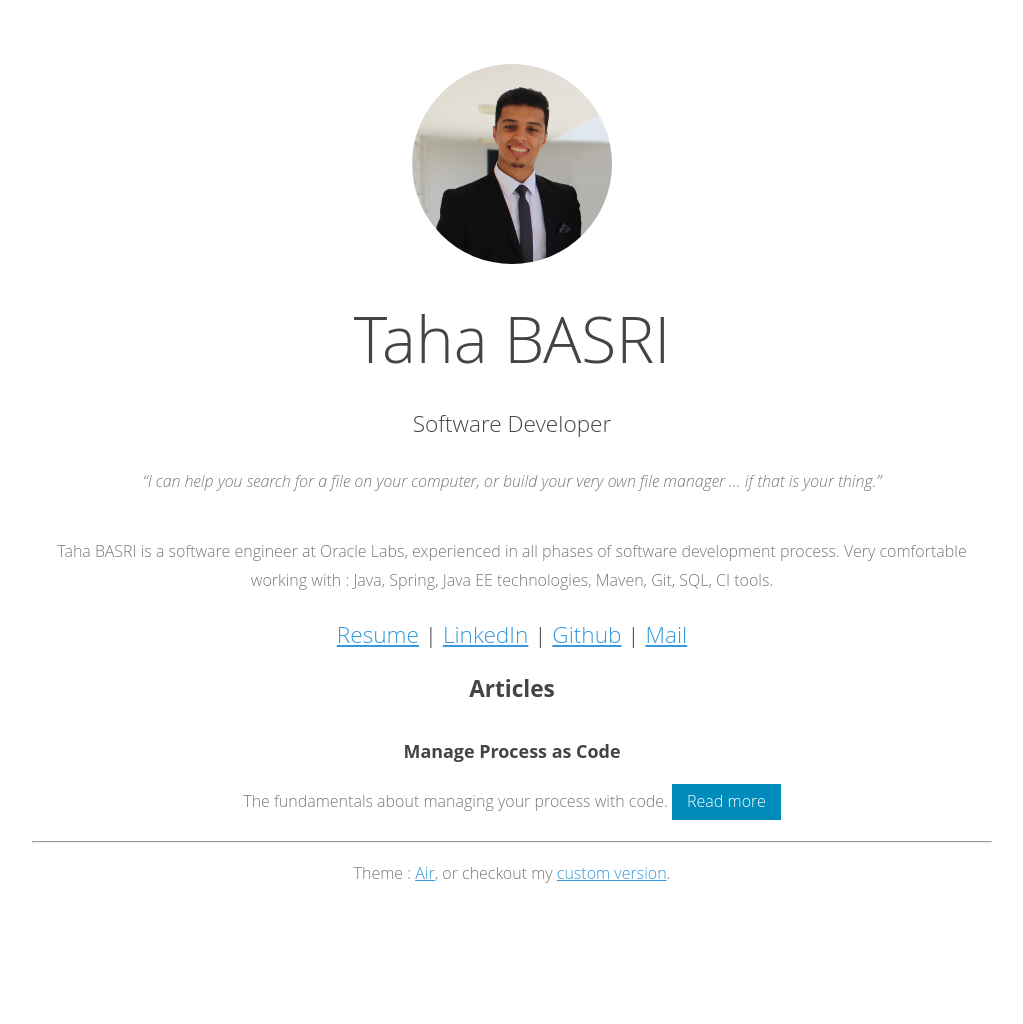
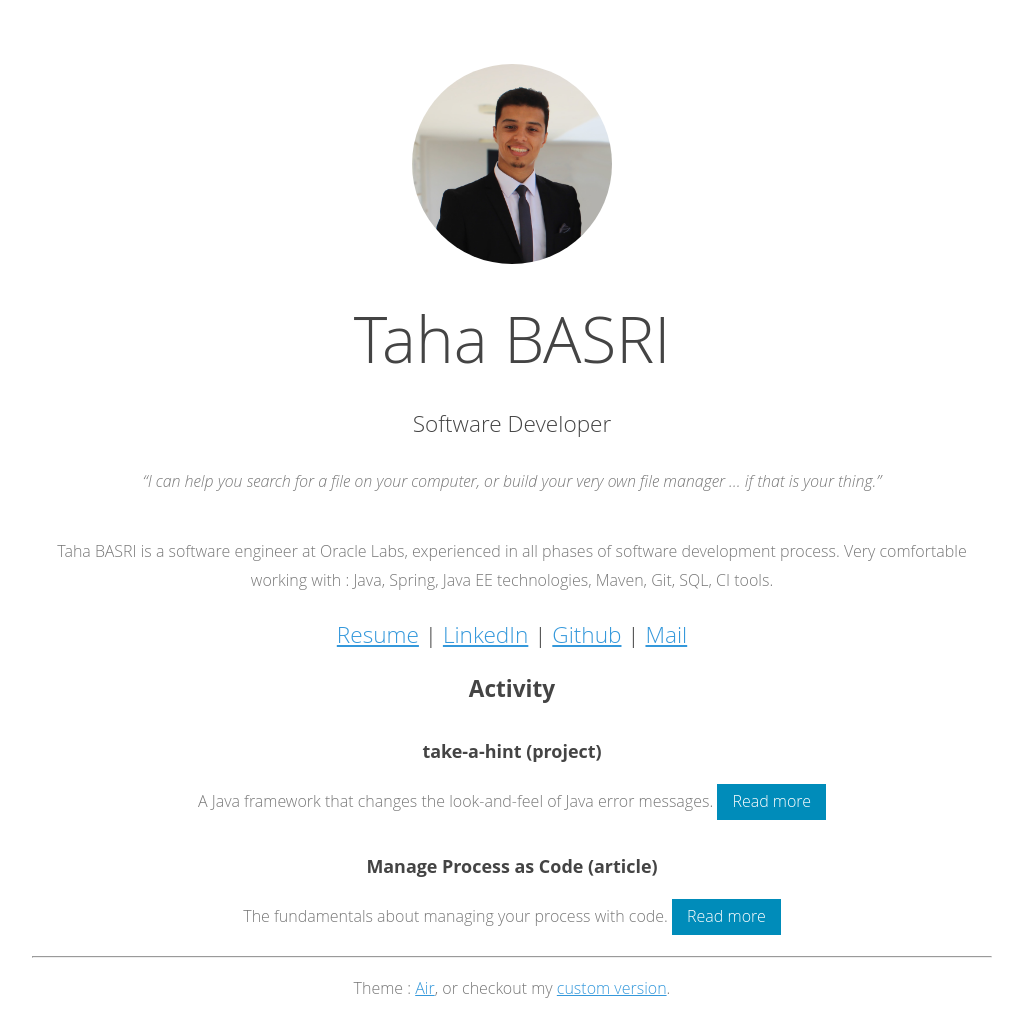
Before and after one commit to tahabasri/portfolio, a Jekyll site: the page built from index.md, in a window 1280 px wide. Shown: the whole page, without its empty margins (128-1151 px from the left). Built offline with Jekyll 4.4.1, drawn with Linux system fonts in a browser that asks for light colours; before the commit the page ends 909 px from its top, so only the background shows below that.

Commit message:
Change articles to activites + add take-a-hint as project

```diff
--- /dev/null
+++ b/_data/activities.yml
@@ -0,0 +1,9 @@
+activities:
+  - title: take-a-hint
+    type: project
+    description: A Java framework that changes the look-and-feel of Java error messages.
+    link: https://github.com/tahabasri/take-a-hint
+  - title: Manage Process as Code
+    type: article
+    description: The fundamentals about managing your process with code.
+    link: https://medium.com/swlh/manage-process-as-code-faa03e4c24c1
--- a/_data/articles.yml
+++ /dev/null
@@ -1,4 +0,0 @@
-articles:
-    - title: Manage Process as Code
-      description: The fundamentals about managing your process with code.
-      link: https://medium.com/swlh/manage-process-as-code-faa03e4c24c1
--- a/index.md
+++ b/index.md
@@ -16,9 +16,9 @@ Very comfortable working with : Java, Spring, Java EE technologies, Maven, Git,
 
 #### [Resume](resume) | [LinkedIn](https://www.linkedin.com/in/tahabasri/en) | [Github](https://github.com/tahabasri) | [Mail](mailto:tahabsri@gmail.com)
 
-#### **Articles**
-{% for item in site.data.articles.articles %}
-<h5 style="margin-bottom: 0px;">{{ item.title }}</h5>
+#### **Activity**
+{% for item in site.data.activities.activities %}
+<h5 style="margin-bottom: 0px;">{{ item.title }} ({{ item.type }})</h5>
 {{ item.description }}
 <a target="_blank" href="{{ item.link }}" type="button" class="button">Read more</a>
 {% endfor %}
```
